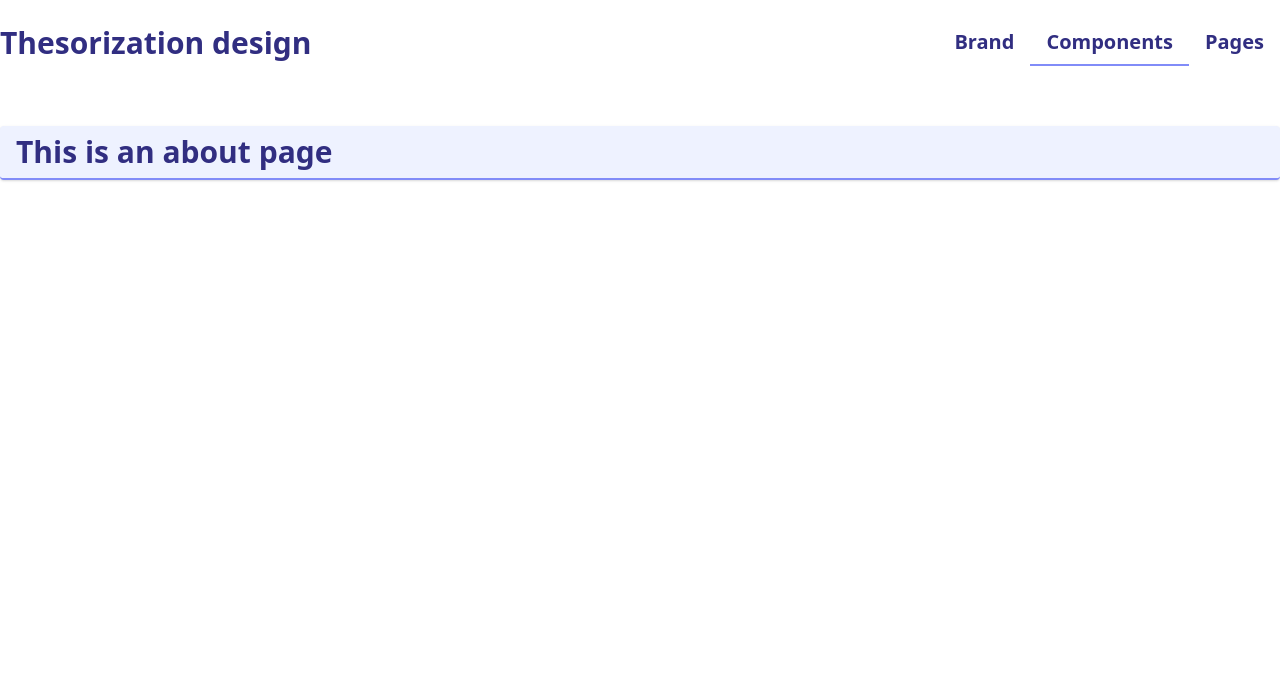
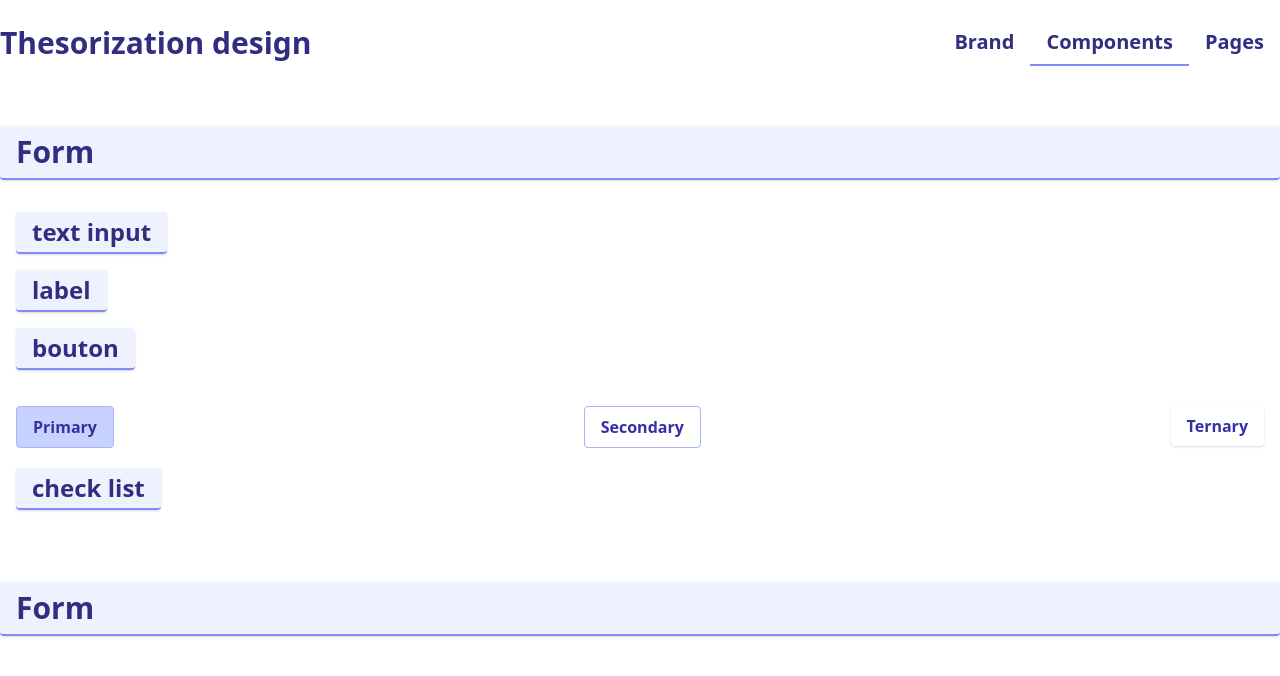
Before and after one commit to opmvpc/thesorization-design, a Vue app: page /components in a window 1280 px wide. Shown: the top 676 px of the page. Built offline with nearby package versions, Linux system fonts and the light colour scheme; a web font is replaced by a local one.

Commit message:
add buttons components

```diff
--- /dev/null
+++ b/src/components/buttons/ButtonPrimary.vue
@@ -0,0 +1,12 @@
+<template>
+  <button
+    class="bg-indigo-200 hover:bg-indigo-300 text-indigo-800 font-bold py-2 px-4 border border-indigo-300 rounded"
+  >
+    <slot></slot>
+  </button>
+</template>
+<script>
+export default {
+  name: "ButtonPrimary"
+};
+</script>
--- /dev/null
+++ b/src/components/buttons/ButtonSecondary.vue
@@ -0,0 +1,12 @@
+<template>
+  <button
+    class="bg-transparent hover:bg-indigo-200 text-indigo-800 font-semibold hover:text-white py-2 px-4 border border-indigo-300 hover:border-transparent rounded"
+  >
+    <slot></slot>
+  </button>
+</template>
+<script>
+export default {
+  name: "ButtonSecondary"
+};
+</script>
--- /dev/null
+++ b/src/components/buttons/ButtonTernary.vue
@@ -0,0 +1,12 @@
+<template>
+  <button
+    class="bg-white hover:bg-indigo-50 text-indigo-800 font-semibold py-2 px-4  rounded shadow"
+  >
+    <slot></slot>
+  </button>
+</template>
+<script>
+export default {
+  name: "ButtonTernary"
+};
+</script>
--- a/src/views/Components.vue
+++ b/src/views/Components.vue
@@ -1,5 +1,41 @@
 <template>
   <div class="components">
-    <h1>This is an about page</h1>
+    <h1>Form</h1>
+    <section>
+      <h2>text input</h2>
+      <div></div>
+      <h2>label</h2>
+      <div></div>
+      <h2>bouton</h2>
+      <div class="flex justify-between my-5">
+        <div class="flex flex-col items-center">
+          <button-primary>Primary</button-primary>
+        </div>
+        <div class="flex flex-col items-center">
+          <button-secondary>Secondary</button-secondary>
+        </div>
+        <div class="flex flex-col items-center">
+          <button-ternary>Ternary</button-ternary>
+        </div>
+      </div>
+      <h2>check list</h2>
+      <div></div>
+    </section>
+    <h1>Form</h1>
+    <section></section>
   </div>
 </template>
+<script>
+import ButtonPrimary from "../components/buttons/ButtonPrimary";
+import ButtonSecondary from "../components/buttons/ButtonSecondary";
+import ButtonTernary from "../components/buttons/ButtonTernary";
+
+export default {
+  name: "Components",
+  components: {
+    ButtonPrimary,
+    ButtonSecondary,
+    ButtonTernary
+  }
+};
+</script>
```
Also changed, not shown: 1 other file (tests, documents, lock files or other folders).
